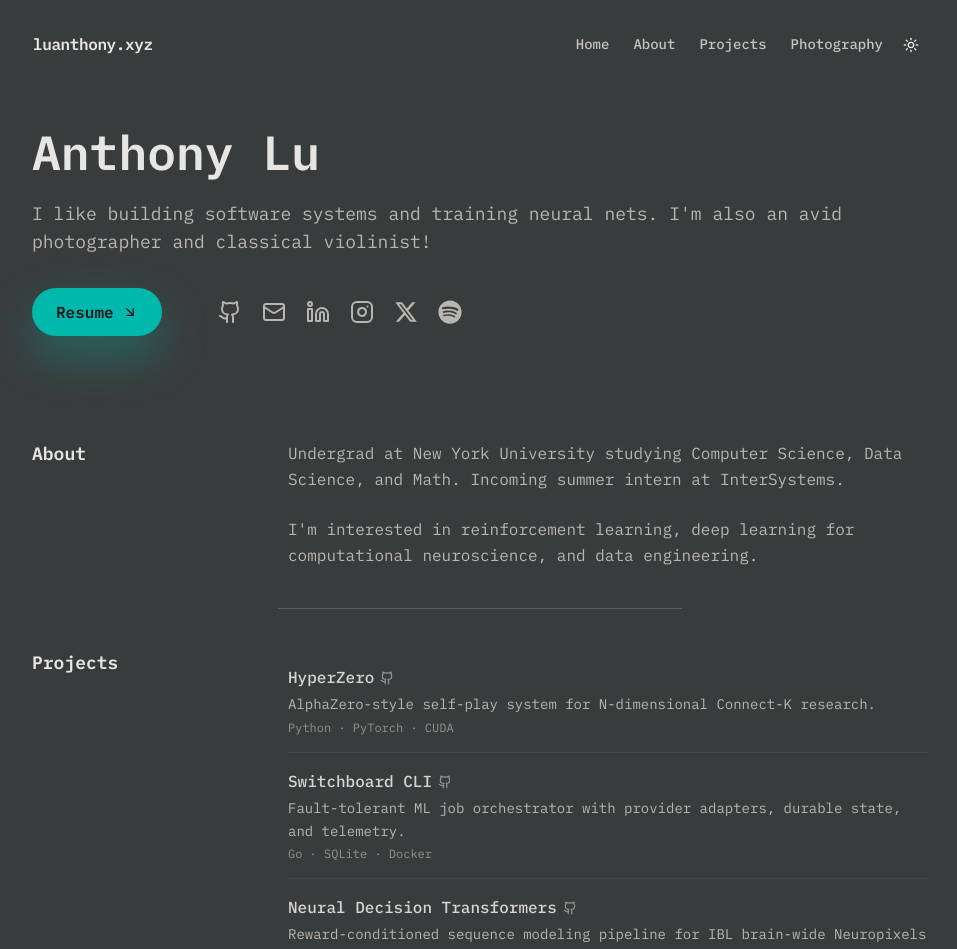
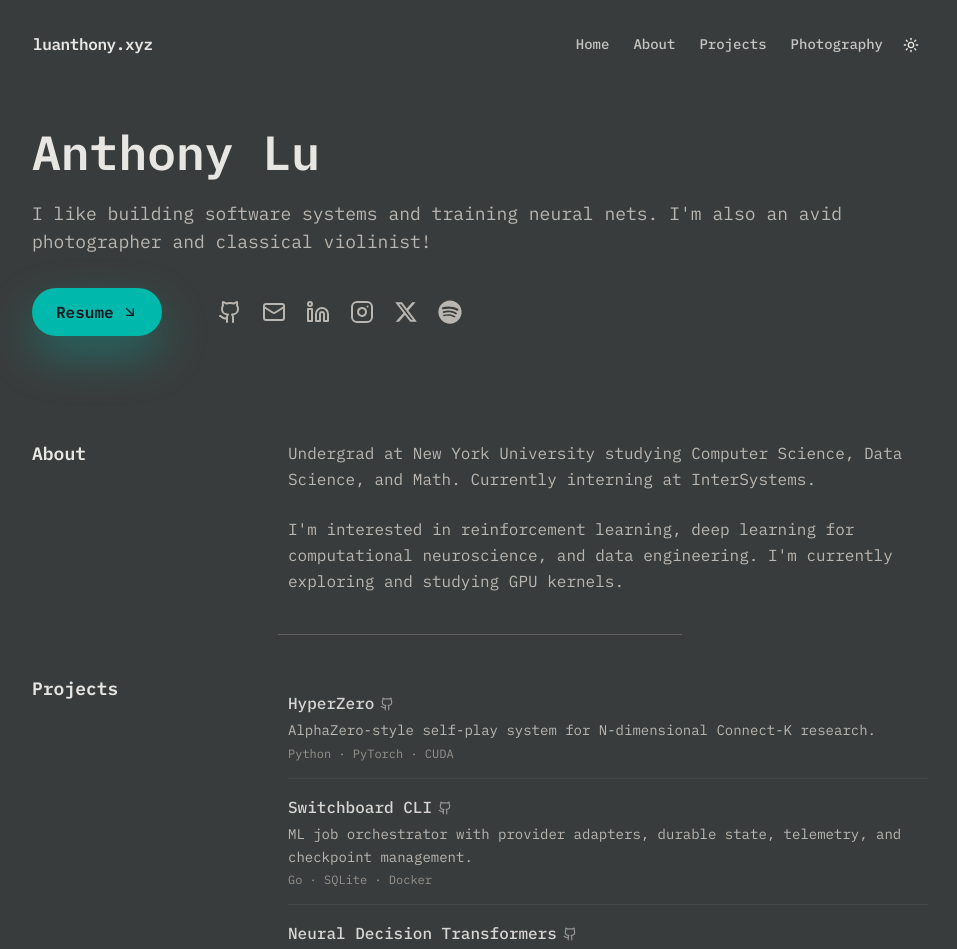
Before and after one commit to anthonylu23/personal-website, a React (Vite) app: page / in a window 1280 px wide. Shown: the top 949 px of the page, without its empty margins (160-1117 px from the left). Built offline with nearby package versions, Linux system fonts and the light colour scheme.

Commit message:
small update

```diff
--- a/src/data/content.ts
+++ b/src/data/content.ts
@@ -35,7 +35,7 @@ export const projects: Project[] = [
   {
     title: 'Switchboard CLI',
     description:
-      'Fault-tolerant ML job orchestrator with provider adapters, durable state, and telemetry.',
+      'ML job orchestrator with provider adapters, durable state, telemetry, and checkpoint management.',
     stack: ['Go', 'SQLite', 'Docker'],
     link: 'https://github.com/anthonylu23/switchboard-cli',
   },
@@ -167,7 +167,7 @@ export const contactMethods: ContactMethod[] = [
   },
   {
     label: 'X',
-    detail: '@luanthony245',
+    detail: '@anthxny245',
     href: 'https://x.com/luanthony245',
     icon: XIcon,
   },
--- a/src/pages/Home.tsx
+++ b/src/pages/Home.tsx
@@ -44,7 +44,7 @@ const Home = () => {
           }
         });
       },
-      { threshold: 0.1 }
+      { threshold: 0.1 },
     );
 
     projectRowsRef.current.forEach((el) => {
@@ -148,11 +148,12 @@ const Home = () => {
           <div className="space-y-6 text-base leading-relaxed text-textSecondary">
             <p>
               Undergrad at New York University studying Computer Science, Data
-              Science, and Math. Incoming summer intern at InterSystems.
+              Science, and Math. Currently interning at InterSystems.
             </p>
             <p>
               I&apos;m interested in reinforcement learning, deep learning for
-              computational neuroscience, and data engineering.
+              computational neuroscience, and data engineering. I'm currently
+              exploring and studying GPU kernels.
             </p>
           </div>
         </div>
@@ -172,7 +173,9 @@ const Home = () => {
               return (
                 <div
                   key={project.title}
-                  ref={(el) => { projectRowsRef.current[i] = el; }}
+                  ref={(el) => {
+                    projectRowsRef.current[i] = el;
+                  }}
                   className="flex flex-col gap-1 py-4 opacity-0 translate-y-4 transition-all duration-500 ease-out"
                   style={{ transitionDelay: `${i * 80}ms` }}
                 >
```
